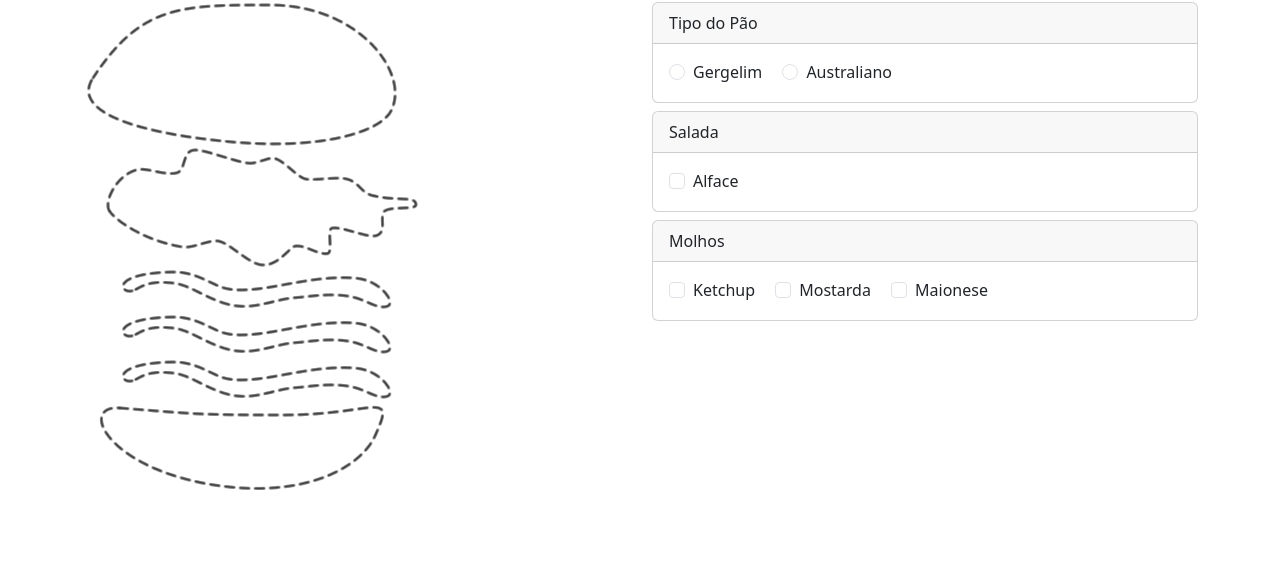
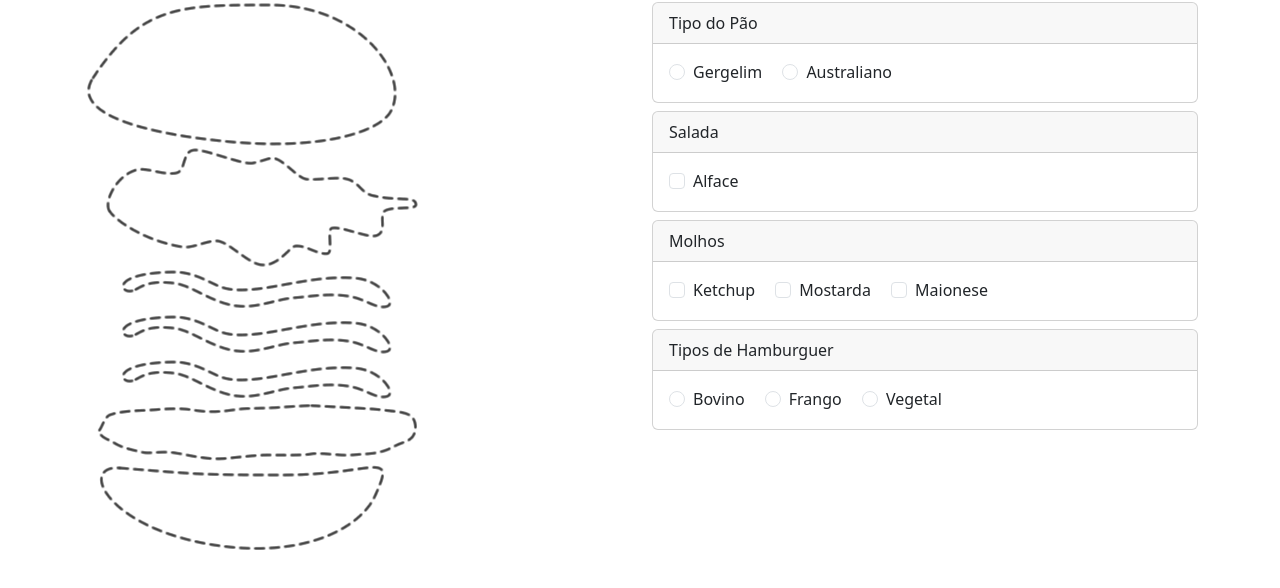
Before and after one commit to jota-rochz/Hamburguer, a plain HTML site: page index.html in a window 1280 px wide. Shown: the part 56-644 px from the top of the page. Drawn offline with nearby package versions, Linux system fonts and the light colour scheme.

Commit message:
Add files via upload

```diff
--- a/index.html
+++ b/index.html
@@ -102,6 +102,30 @@
                         </div> <!-- fim col -->
                      </div>
 
+                       <div class="row mt-2">
+                        <div class="col">
+                            <div class="card">
+                                <div class="card-header"> Tipos de Hamburguer </div> <!-- fim card-header -->
+                                <div class="card-body">
+                                    <div class="form-check form-check-inline">
+                                        <input class="form-check-input" type="radio" value="bovino" v-model="inputHamburguer">
+                                        <label class="form-check-label"> Bovino </label>
+                                    </div>
+
+                                    <div class="form-check form-check-inline">
+                                        <input class="form-check-input" type="radio" value="frango" v-model="inputHamburguer">
+                                        <label class="form-check-label"> Frango </label>
+                                    </div>
+
+                                    <div class="form-check form-check-inline">
+                                        <input class="form-check-input" type="radio" value="vegetal" v-model="inputHamburguer">
+                                        <label class="form-check-label"> Vegetal </label>
+                                    </div>
+                                </div> <!-- fim card-body -->
+                            </div> <!-- fim card -->
+                        </div> <!-- fim col -->
+                     </div>
+
 
                 </div> <!-- fim col-md-6 -->
                 <!-- fim do pão -->
@@ -118,9 +142,11 @@
                 inputTipoPao: '',
                 inputSalada: [],
                 inputMolhos: [],
+                inputHamburguer: '',
             },
 
-            computed: { /* propriedades computadas  //  reativos*/
+            computed: {
+                 /* propriedades computadas  //  reativos*/
                 pao() {
                     switch(this.inputTipoPao) {
                         case 'gergelim':
@@ -159,6 +185,20 @@
                     return 'imagens/padrao/molho.png'
                 },
 
+                hamburguer() {
+                    switch(this.inputHamburguer) {
+                        case 'bovino' :
+                            return 'imagens/bovino.png'
+                        case 'frango' :
+                            return 'imagens/frango.png'
+                        case 'vegetal' :
+                            return 'imagens/soja.png'
+                        default:
+                            return ['imagens/padrao/hamburguer.png']
+                    }
+
+                },
+
             },
         })
     </script>
```
